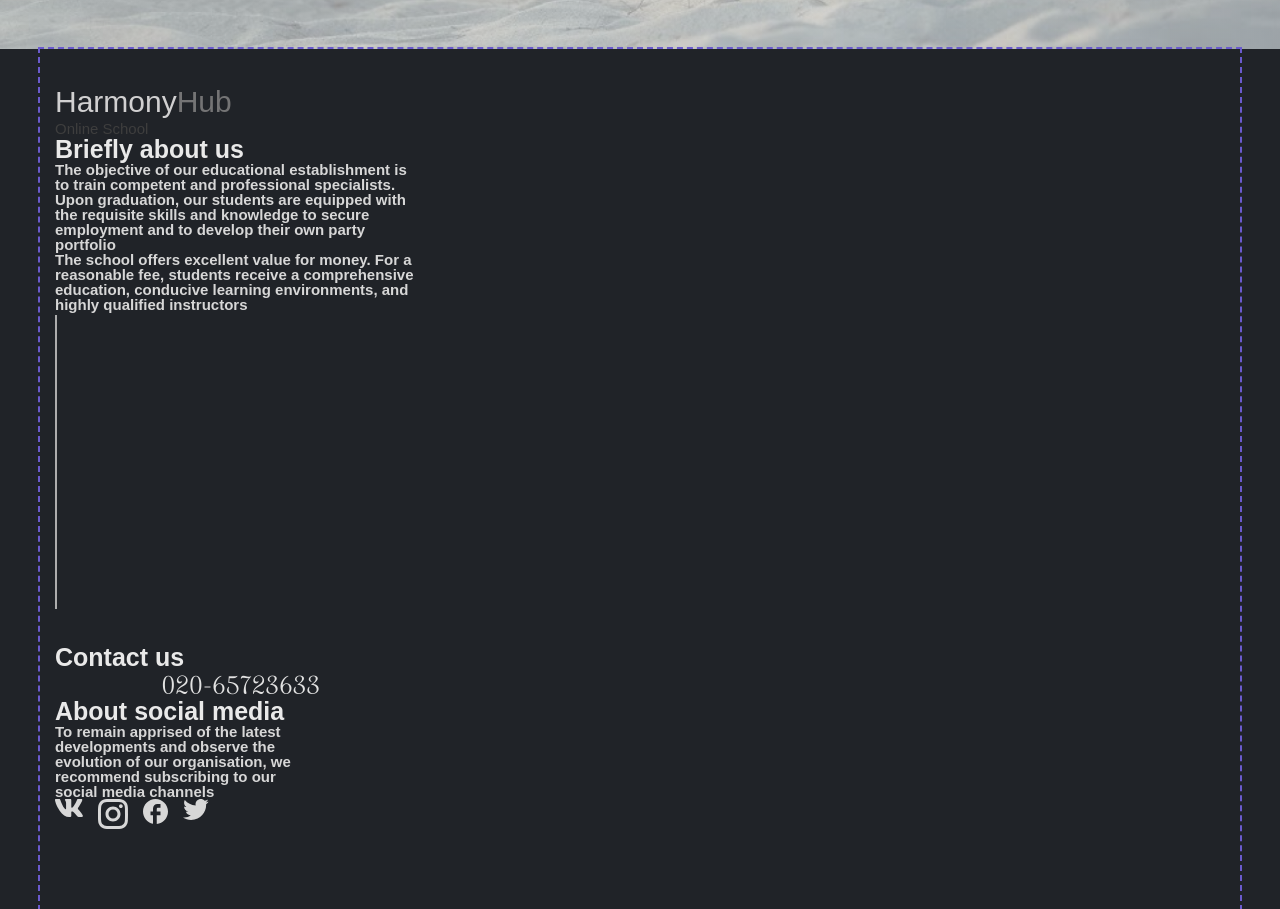
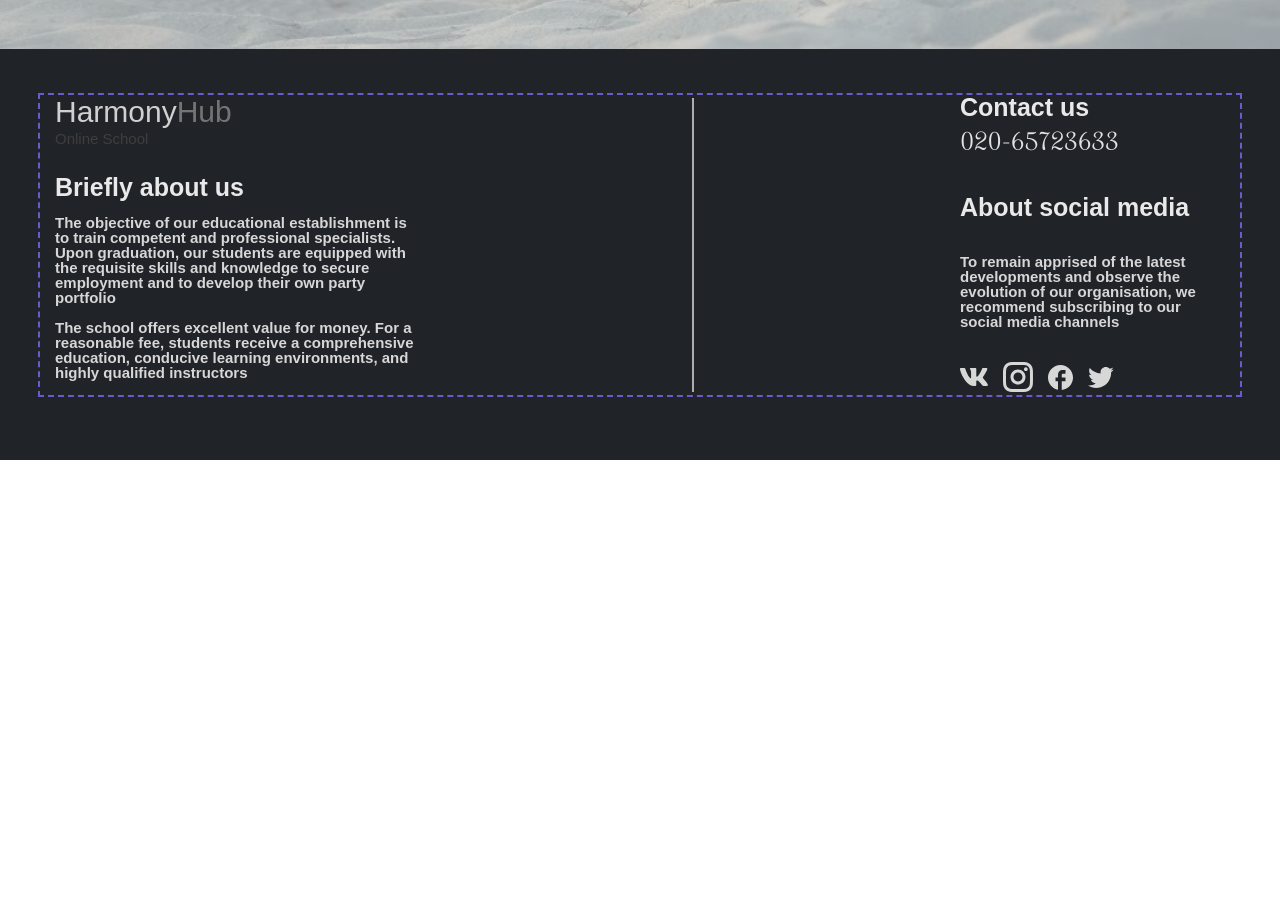
Before and after one commit to Blazequiz/HarmonyClub, a plain HTML site: page index.html in a window 1280 px wide. Shown: the part 6733-7642 px from the top of the page. After the commit the page ends 7193 px from the top, so only its background shows below. Drawn offline with nearby package versions, Linux system fonts and the light colour scheme; a web font is replaced by a local one.

Commit message:
fix bugs in footer section and also add new styles

```diff
--- a/css/customer_testimonials.css
+++ b/css/customer_testimonials.css
@@ -51,3 +51,6 @@ font-size: 16px;
     color: #000;
     margin-bottom: 32px;
 }
+.star-list {
+    display: flex;
+}
--- a/css/footer.css
+++ b/css/footer.css
@@ -1,6 +1,6 @@
 .footer{
-    display: flex;
-    justify-content: space-between;
+    padding-bottom: 65px;
+    padding-top: 46px;
     background-color: #202328;
 }
 .footer_logo{
@@ -19,19 +19,54 @@ color: #e9e8e8e0;
     color: #929292;
 }
 .footer_p{
+    margin-bottom: 28px;
     font-family: var(--font5);
     font-weight: 500;
     font-size: 15px;
     color: #3e3e3e;
 }
-.footer_title{
+.footer_title_first{
+    margin-bottom: 15px;
     font-family: var(--second-family);
     font-weight: 600;
     font-size: 25px;
     line-height: 100%;
     color: #e9e9e9;
 }
-.footer_description{
+.footer_title_second {
+    margin-bottom: 6px;
+    font-family: var(--second-family);
+    font-weight: 600;
+    font-size: 25px;
+    line-height: 100%;
+    color: #e9e9e9;
+}
+.footer_title_third {
+    margin-bottom: 34px;
+    font-family: var(--second-family);
+    font-weight: 600;
+    font-size: 25px;
+    line-height: 100%;
+    color: #e9e9e9;
+}
+
+.footer_description_first{
+    margin-bottom: 15px;
+    font-family: var(--second-family);
+    font-weight: 600;
+    font-size: 15px;
+    line-height: 100%;
+    color: #d7d7d7;
+}
+.footer_description_second{
+    font-family: var(--second-family);
+    font-weight: 600;
+    font-size: 15px;
+    line-height: 100%;
+    color: #d7d7d7;
+}
+.footer_description_third{
+    margin-bottom: 33px;
     font-family: var(--second-family);
     font-weight: 600;
     font-size: 15px;
@@ -39,26 +74,22 @@ line-height: 100%;
     color: #d7d7d7;
 }
 .footer_phone_number{
+    margin-bottom: 40px;
     font-family: var(--font7);
     font-weight: 400;
     font-size: 25px;
-text-align: right;
     color: #e2e2e2;
 }
 .footer_list{
     display: flex;
+    align-items: center;
     gap: 15px;
-    flex-basis: calc((100% - 45px) / 4);
 }
 .footer_first-div{
-    padding-top: 36px;
-    padding-bottom: 122px;
     width: 370px;
     height: 266px;
 }
 .footer_second-div{
-    padding-top: 36px;
-    padding-bottom: 74px;
     width: 265px;
     height: 300px;
 }
@@ -68,3 +99,8 @@ height: 300px;
 .footer_list_item_svg:hover{
     fill: #70555596;
 }
+.footer-general-div-wrapper {
+    display: flex;
+    justify-content: space-between;
+    /* align-items: center; */
+}
--- a/index.html
+++ b/index.html
@@ -190,7 +190,6 @@
         </div>
       </li>
       <li class="customer_testimonials_list_item"><svg width="156.93px" height="24.28" class="customer_testimonials_list_item_svg" ><use href=""></use></svg>
-
           <p class="customer_testimonials_list_item_p">"Lorem ipsum dolor sit amet, consectetur adipiscing
               elit. Suspendisse varius enim in<br> eros elementum tristique. Duis cursus, mi<br> quis viverra ornare."
           </p>
@@ -366,19 +365,20 @@
 <!-- footer -->
 <footer class="footer">
   <div class="container">
+    <div class="footer-general-div-wrapper">
       <div class="footer_first-div">
         <a href="./index.html" class="footer_logo">Harmony<span class="footer_logo_span">Hub</span></a>
         <p class="footer_p">Online School</p>
-      <h3 class="footer_title">Briefly about us</h3>
-      <p class="footer_description">The objective of our educational establishment is to train competent and professional specialists. Upon graduation, our students are equipped with the requisite skills and knowledge to secure employment and to develop their own party portfolio</p>
-      <p class="footer_description">The school offers excellent value for money. For a reasonable fee, students receive a comprehensive education, conducive learning environments, and highly qualified instructors</p>
+        <h3 class="footer_title_first">Briefly about us</h3>
+        <p class="footer_description_first">The objective of our educational establishment is to train competent and professional specialists. Upon graduation, our students are equipped with the requisite skills and knowledge to secure employment and to develop their own party portfolio</p>
+        <p class="footer_description_second">The school offers excellent value for money. For a reasonable fee, students receive a comprehensive education, conducive learning environments, and highly qualified instructors</p>
       </div>
       <img src="./images/Line_another_dsrection.svg" alt="decorative-line" class="footer_decorative-line">
       <div class="footer_second-div">
-      <h3 class="footer_title">Contact us</h3>
+        <h3 class="footer_title_second">Contact us</h3>
         <p class="footer_phone_number">020-65723633</p>
-      <h3 class="footer_title">About social media</h3>
-      <p class="footer_description">To remain apprised of the latest developments and observe the evolution of our organisation, we recommend subscribing to our social media channels </p>
+        <h3 class="footer_title_third">About social media</h3>
+        <p class="footer_description_third">To remain apprised of the latest developments and observe the evolution of our organisation, we recommend subscribing to our social media channels </p>
         <ul class="footer_list">
           <li class="footer_list_item"><a href="https://www.bing.com/ck/a?!&&p=e1b7b0b619386de2JmltdHM9MTcyMjQ3MDQwMCZpZ3VpZD0zZjIyMzkzNS1iYjhhLTZkYWYtMDNmOS0yYmZiYmE2ZDZjYmYmaW5zaWQ9NTIwMQ&ptn=3&ver=2&hsh=3&fclid=3f223935-bb8a-6daf-03f9-2bfbba6d6cbf&psq=%d1%84%d0%be%d0%bd%d0%b4+%d1%81%d0%b5%d1%80%d0%b3%d1%96%d1%8f+%d0%bf%d1%80%d0%b8%d1%82%d1%83%d0%bb%d0%b8&u=a1aHR0cHM6Ly9wcnl0dWxhZm91bmRhdGlvbi5vcmcv&ntb=1" class="footer_list_item_link"><svg width="28" height="18" class="footer_list_item_svg"><use href="./images/symbol-defs.svg#icon-wk_svg"></use></svg></a></li>
           <li class="footer_list_item"><a href="https://www.bing.com/ck/a?!&&p=34e10c3824e35206JmltdHM9MTcyMjQ3MDQwMCZpZ3VpZD0zZjIyMzkzNS1iYjhhLTZkYWYtMDNmOS0yYmZiYmE2ZDZjYmYmaW5zaWQ9NTE5Mg&ptn=3&ver=2&hsh=3&fclid=3f223935-bb8a-6daf-03f9-2bfbba6d6cbf&psq=instagram&u=a1aHR0cHM6Ly93d3cuaW5zdGFncmFtLmNvbS8&ntb=1" class="footer_list_item_link"><svg width="30" height="30" class="footer_list_item_svg"><use href="./images/symbol-defs.svg#icon-instagram_svg"></use></svg></a></li>
@@ -387,6 +387,7 @@
         </ul>
       </div>
     </div>
+  </div>
 </footer>
 </body>
 </html>
```
Also changed, not shown: images/star-section_customer_testimonials.svg (added). Lines whose indentation alone changed are shown as unchanged.
